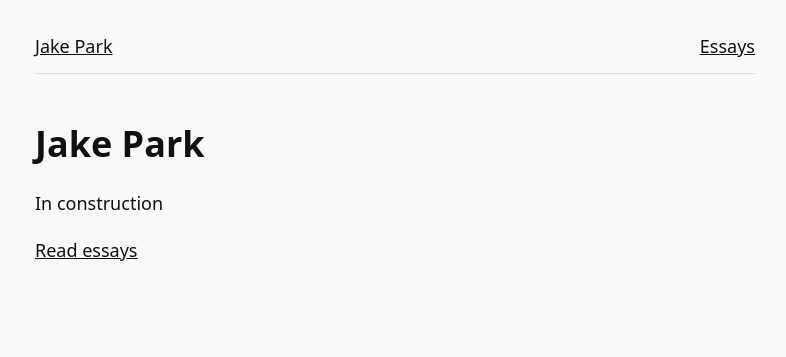
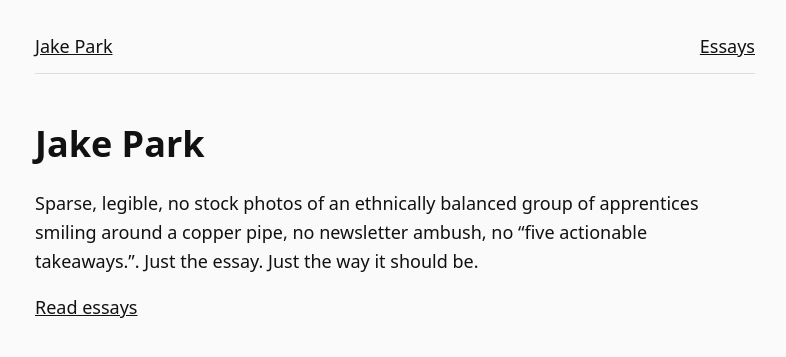
Before and after one commit to JakeHPark/jakehpark.github.io, a Jekyll site: the page built from index.md, in a window 1280 px wide. Shown: the top 357 px of the page, without its empty margins (245-1031 px from the left). Built offline with Jekyll 4.4.1, drawn with Linux system fonts in a browser that asks for light colours.

Commit message:
Revise content in index.md for clarity and focus

```diff
--- a/index.md
+++ b/index.md
@@ -5,6 +5,6 @@ title: Home
 
 # Jake Park
 
-In construction
+Sparse, legible, no stock photos of an ethnically balanced group of apprentices smiling around a copper pipe, no newsletter ambush, no "five actionable takeaways.". Just the essay. Just the way it should be.
 
 [Read essays](/essays/)
```
